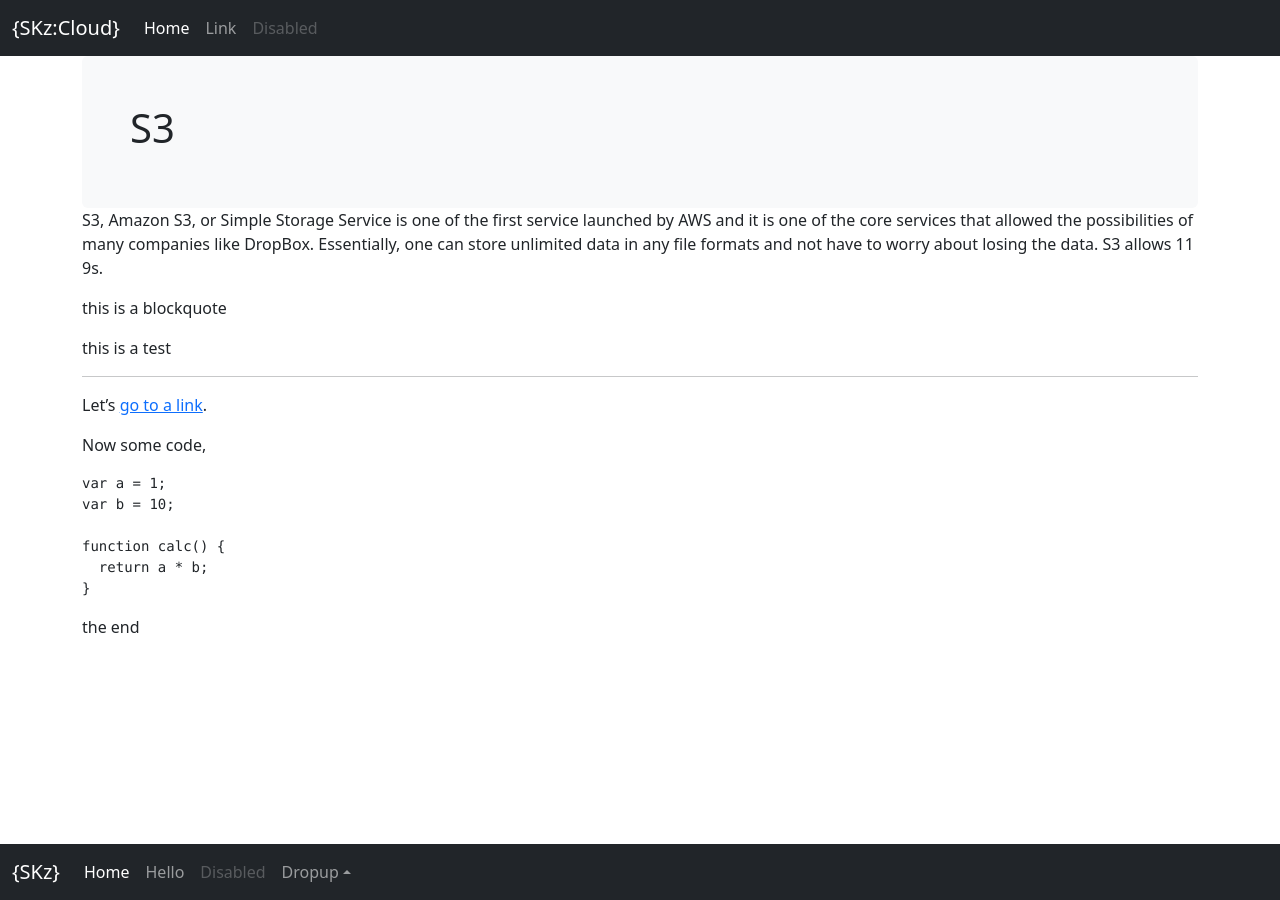
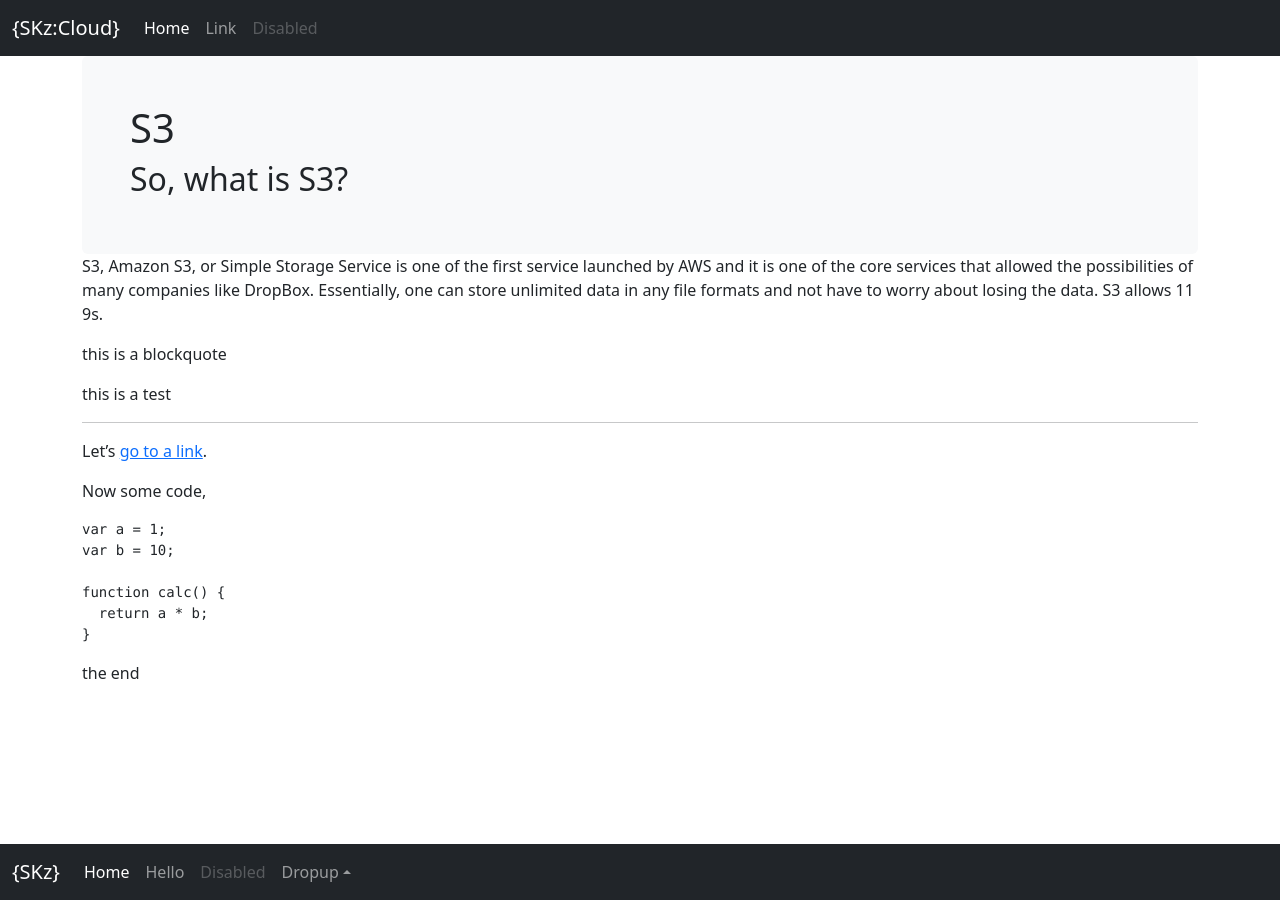
Before and after one commit to s-kazi/s-kazi.github.io, a Jekyll site: the page built from aws/s3/what-is-s3.markdown, in a window 1280 px wide. Built offline with Jekyll 4.4.1, drawn with Linux system fonts in a browser that asks for light colours; nearby versions of some CDN libraries.

Commit message:
Update what-is-s3.markdown

```diff
--- a/aws/s3/what-is-s3.markdown
+++ b/aws/s3/what-is-s3.markdown
@@ -1,6 +1,7 @@
 ---
 layout: post
 title: S3
+subtitle: So, what is S3?
 permalink: /aws-s3/
 ---
 
```
